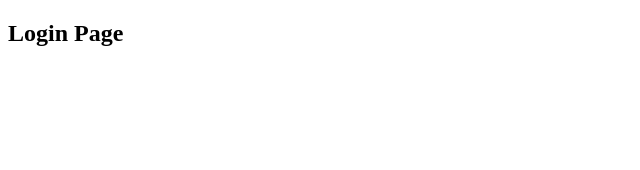
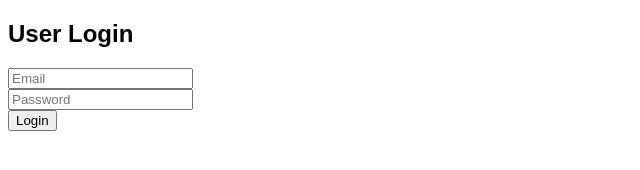
Before and after one commit to Sneha-15206/OnlineBookStore_Team03, a plain HTML site: page login.html in a window 1280 px wide. Shown: the whole page, without its empty margins (0-640 px from the left). Drawn offline with Linux system fonts and the light colour scheme.

Commit message:
Added login page UI

```diff
--- a/login.html
+++ b/login.html
@@ -3,9 +3,19 @@
 <html lang="en">
 <head>
   <meta charset="UTF-8">
-  <title>Login Page</title>
+  <title>Login</title>
+  <link rel="stylesheet"href="style.css">
 </head>
 <body>
-  <h2>Login Page</h2>
+  <h2>User Login</h2>
+  <form id="loginForm">
+    <input type="email"id="loginEmail"
+  placeholder="Email" required><br>
+     <input type="Password"
+	id="loginPassword"
+   placeholder="Password" required><br>
+      <button type="submit">Login</button>
+   </form>
+   <script src="script.js"></script>
 </body>
 </html>
```
